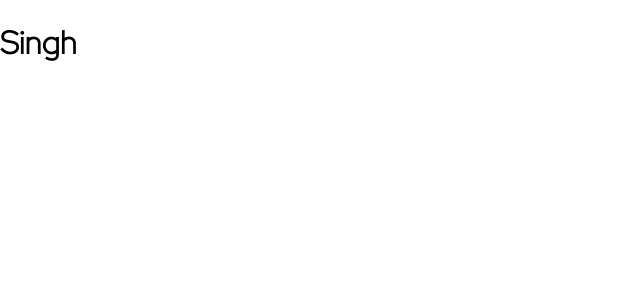
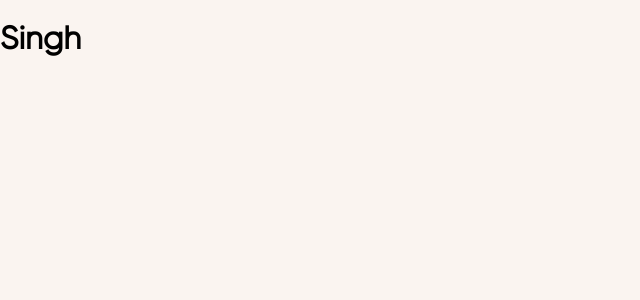
Before and after one commit to naveensinghp/nextjsweb, a Next.js app: page /naveen/singh in a window 1280 px wide. Shown: the top 300 px of the page, without its empty margins (0-640 px from the left). Built offline with nearby package versions, Linux system fonts and the light colour scheme.

Commit message:
no message

```diff
--- a/styles/globals.css
+++ b/styles/globals.css
@@ -1,10 +1,15 @@
-@import url('https://fonts.googleapis.com/css2?family=Red+Hat+Display:wght@300&display=swap');
+/* @import url('https://fonts.googleapis.com/css2?family=Red+Hat+Display:wght@300&display=swap');  */
 html,
 body {
   padding: 0;
   margin: 0;
-  font-family: 'Red Hat Display', sans-serif;
+  font-family: 'gilroy';
+  background-color: #faf4f0;
 
+}
+
+.darkyellow{
+  background-color: #f6eade;
 }
 
 a {
@@ -15,3 +20,10 @@ a {
 * {
   box-sizing: border-box;
 }
+
+
+@font-face {
+  font-family: 'gilroy';
+  src: url('/assets/fonts/gilroy.ttf');
+
+}
```
